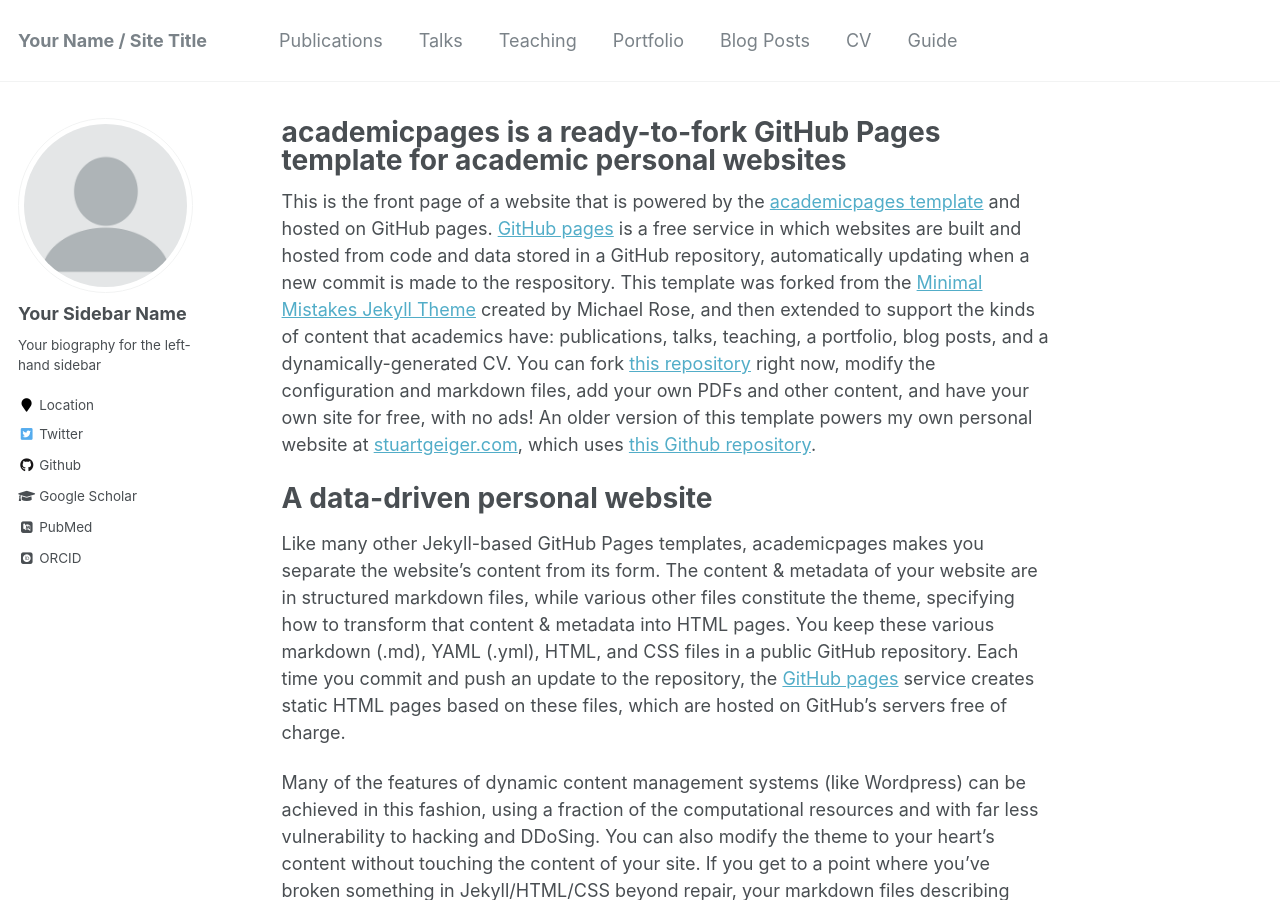
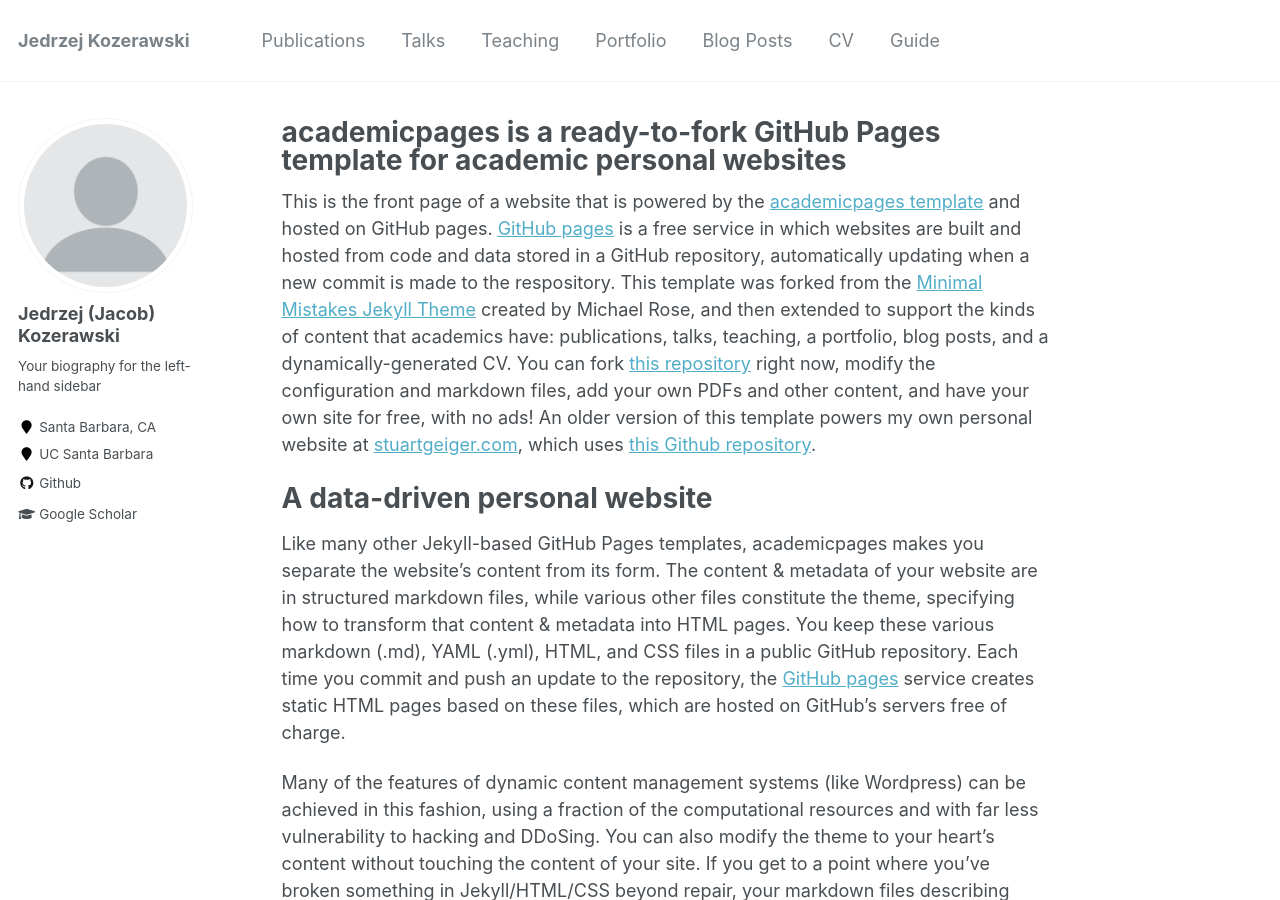
Before and after one commit to JKozerawski/jkozerawski.github.io, a Jekyll site: the page built from _pages/about.md, in a window 1280 px wide and 900 px high. Built offline with Jekyll 4.4.1, drawn with Linux system fonts in a browser that asks for light colours; some web fonts are replaced; some of the changed text lies outside the part shown.

Commit message:
Modified config file

```diff
--- a/_config.yml
+++ b/_config.yml
@@ -7,13 +7,13 @@
 
 # Site Settings
 locale                   : "en-US"
-title                    : "Your Name / Site Title"
+title                    : "Jedrzej Kozerawski"
 title_separator          : "-"
-name                     : &name "Your Name"
+name                     : &name "Jedrzej (Jacob) Kozerawski"
 description              : &description "personal description"
-url                      : https://academicpages.github.io # the base hostname & protocol for your site e.g. "https://mmistakes.github.io"
+url                      : https://jkozerawski.github.io # the base hostname & protocol for your site e.g. "https://mmistakes.github.io"
 baseurl                  : "" # the subpath of your site, e.g. "/blog"
-repository               : "academicpages/academicpages.github.io"
+repository               : "JKozerawski/jkozerawski.github.io"
 teaser                   :  # filename of teaser fallback teaser image placed in /images/, .e.g. "500x300.png"
 breadcrumbs              : false # true, false (default)
 words_per_minute         : 160
@@ -80,13 +80,13 @@ analytics:
 
 # Site Author
 author:
-  name             : "Your Sidebar Name"
+  name             : "Jedrzej (Jacob) Kozerawski"
   avatar           : "profile.png"
   bio              : "Your biography for the left-hand sidebar"
-  location         : "Location"
-  employer         :
-  pubmed           : "https://www.ncbi.nlm.nih.gov/pubmed/?term=john+snow"
-  googlescholar    : "http://yourfullgooglescholarurl.com"
+  location         : "Santa Barbara, CA"
+  employer         : "UC Santa Barbara"
+  pubmed           :
+  googlescholar    : "https://scholar.google.com/citations?user=_QE8MlQAAAAJ"
   email            :
   researchgate     :  # example: "https://www.researchgate.net/profile/yourprofile"
   uri              :
@@ -96,20 +96,20 @@ author:
   flickr           :
   facebook         :
   foursquare       :
-  github           : "academicpages"
+  github           : "JKozerawski"
   google_plus      :
   keybase          :
   instagram        :
-  impactstory      : #"https://profiles.impactstory.org/u/xxxx-xxxx-xxxx-xxxx"
+  impactstory      :
   lastfm           :
   linkedin         :
-  orcid            : "http://orcid.org/yourorcidurl"
+  orcid            :
   pinterest        :
   soundcloud       :
-  stackoverflow    : # http://stackoverflow.com/users/123456/username
+  stackoverflow    :
   steam            :
   tumblr           :
-  twitter          : "replacethistwitterhandle"
+  twitter          :
   vine             :
   weibo            :
   xing             :
```
